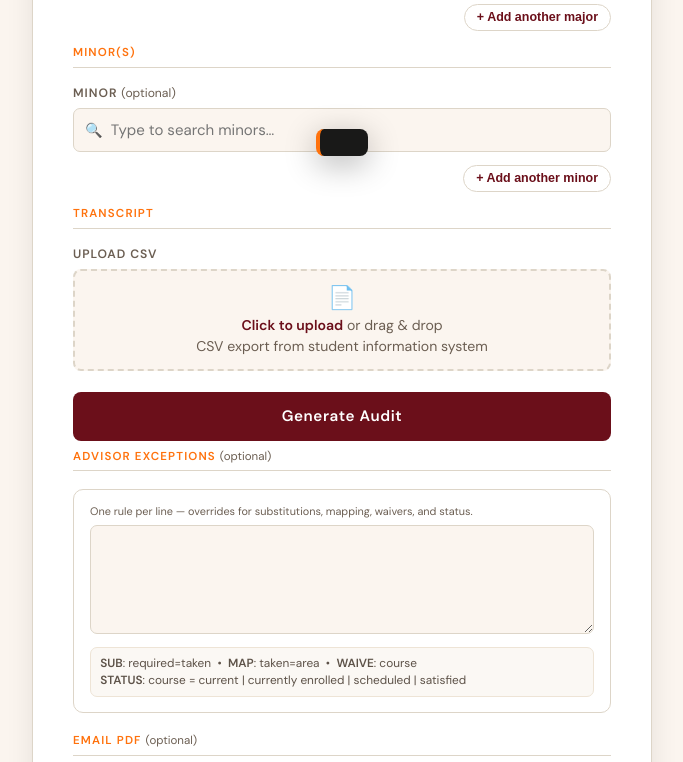
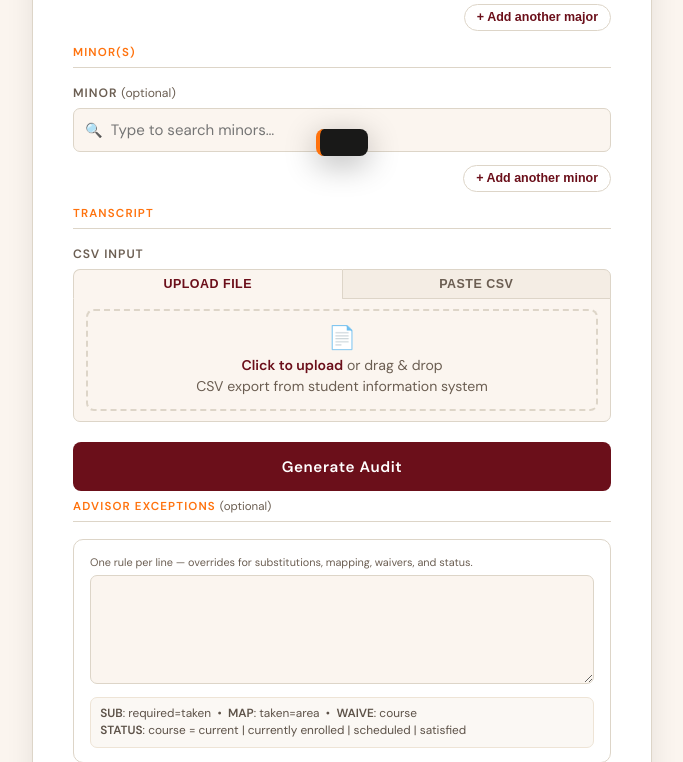
Before and after one commit to jamesnewton-cmd/au-degree-audit-app, a FastAPI app: page / in a window 1280 px wide. Shown: the part 692-1454 px from the top of the page, without its empty margins (298-981 px from the left). Run offline with FastAPI, Linux system fonts and the light colour scheme.

Commit message:
UI: add Paste CSV tab alongside Upload File for transcript input

```diff
--- a/templates/index.html
+++ b/templates/index.html
@@ -481,6 +481,32 @@
     margin-bottom: 1.1rem; margin-top: 0.5rem;
   }
 
+  /* CSV INPUT TABS */
+  .csv-tabs { display: flex; gap: 0; margin-bottom: 0; }
+  .csv-tab {
+    flex: 1; padding: 0.45rem 0.75rem; font-size: 0.78rem; font-weight: 600;
+    letter-spacing: 0.04em; text-transform: uppercase; cursor: pointer;
+    border: 1.5px solid var(--border); background: var(--cream2); color: var(--muted);
+    transition: all 0.15s; text-align: center;
+  }
+  .csv-tab:first-child { border-radius: 7px 0 0 0; border-right: none; }
+  .csv-tab:last-child  { border-radius: 0 7px 0 0; }
+  .csv-tab.active { background: var(--cream); color: var(--maroon); border-bottom-color: var(--cream); z-index: 1; }
+  .csv-tab-panel {
+    border: 1.5px solid var(--border); border-radius: 0 0 7px 7px;
+    background: var(--cream); padding: 0.6rem 0.75rem;
+    margin-top: -1px;
+  }
+  .csv-paste-area {
+    width: 100%; min-height: 90px;
+    padding: 0.6rem 0.75rem;
+    border: 1.5px solid var(--border); border-radius: 6px;
+    font-family: 'DM Mono', 'Courier New', monospace; font-size: 0.78rem;
+    color: var(--text); background: #fff;
+    resize: vertical; line-height: 1.45;
+  }
+  .csv-paste-area:focus { outline: none; border-color: var(--orange); }
+
   /* FILE DROP */
   .file-drop {
     border: 2px dashed var(--border); border-radius: 8px;
@@ -821,7 +847,12 @@
         <!-- TRANSCRIPT (single) -->
         <div class="section-label">Transcript</div>
         <div class="field">
-          <label>Upload CSV</label>
+          <label>CSV Input</label>
+          <div class="csv-tabs">
+            <button type="button" class="csv-tab active" id="tabUpload" onclick="switchCsvTab('upload')">Upload File</button>
+            <button type="button" class="csv-tab" id="tabPaste" onclick="switchCsvTab('paste')">Paste CSV</button>
+          </div>
+          <div class="csv-tab-panel" id="panelUpload">
             <div class="file-drop" id="fileDrop">
               <input type="file" name="transcript" accept=".csv" id="fileInput">
               <span class="file-icon">📄</span>
@@ -830,6 +861,11 @@
                 CSV export from student information system
               </div>
               <div class="file-name" id="fileName"></div>
+            </div>
+          </div>
+          <div class="csv-tab-panel" id="panelPaste" style="display:none;">
+            <textarea id="csvPasteInput" class="csv-paste-area" placeholder="Paste CSV content here…" rows="5" autocomplete="off" spellcheck="false"></textarea>
+            <div id="pasteFileName" style="font-size:0.78rem;color:var(--success);margin-top:0.3rem;display:none;"></div>
           </div>
         </div>
         <div class="name-suggest" id="recentCsvHints" style="display:none;">
@@ -1566,6 +1602,15 @@ drop.addEventListener('drop', ev => {
     renderRecentCsvHints();
   }
 });
+
+// ── CSV Tab switcher ─────────────────────────────────────────────────────────
+function switchCsvTab(tab) {
+  const isUpload = tab === 'upload';
+  document.getElementById('tabUpload').classList.toggle('active', isUpload);
+  document.getElementById('tabPaste').classList.toggle('active', !isUpload);
+  document.getElementById('panelUpload').style.display = isUpload ? '' : 'none';
+  document.getElementById('panelPaste').style.display = isUpload ? 'none' : '';
+}
 
 // ── Toast ─────────────────────────────────────────────────────────────────────
 function toast(msg, isError = false) {
@@ -1683,6 +1728,29 @@ document.getElementById('auditForm').addEventListener('submit', async (e) => {
     return;
   }
 
+  // Handle paste-in CSV: convert to a File and set on the form
+  const isPasteMode = document.getElementById('tabPaste').classList.contains('active');
+  if (isPasteMode) {
+    const pasteText = (document.getElementById('csvPasteInput').value || '').trim();
+    if (!pasteText) {
+      toast('Please paste CSV content before generating.', true);
+      btn.disabled = false; spinner.style.display = 'none'; btnText.textContent = 'Generate Audit';
+      if (btnTop) { btnTop.disabled = false; spinnerTop.style.display = 'none'; btnTextTop.textContent = 'Generate Audit'; }
+      return;
+    }
+    const pasteFile = new File([pasteText], 'pasted_transcript.csv', { type: 'text/csv' });
+    const dt = new DataTransfer();
+    dt.items.add(pasteFile);
+    document.getElementById('fileInput').files = dt.files;
+  } else {
+    if (!document.getElementById('fileInput').files[0]) {
+      toast('Please upload a CSV file before generating.', true);
+      btn.disabled = false; spinner.style.display = 'none'; btnText.textContent = 'Generate Audit';
+      if (btnTop) { btnTop.disabled = false; spinnerTop.style.display = 'none'; btnTextTop.textContent = 'Generate Audit'; }
+      return;
+    }
+  }
+
   const form = new FormData(e.target);
   const firstName = document.getElementById('firstName').value.trim();
   const lastName = document.getElementById('lastName').value.trim();
```
Lines whose indentation alone changed are shown as unchanged.
